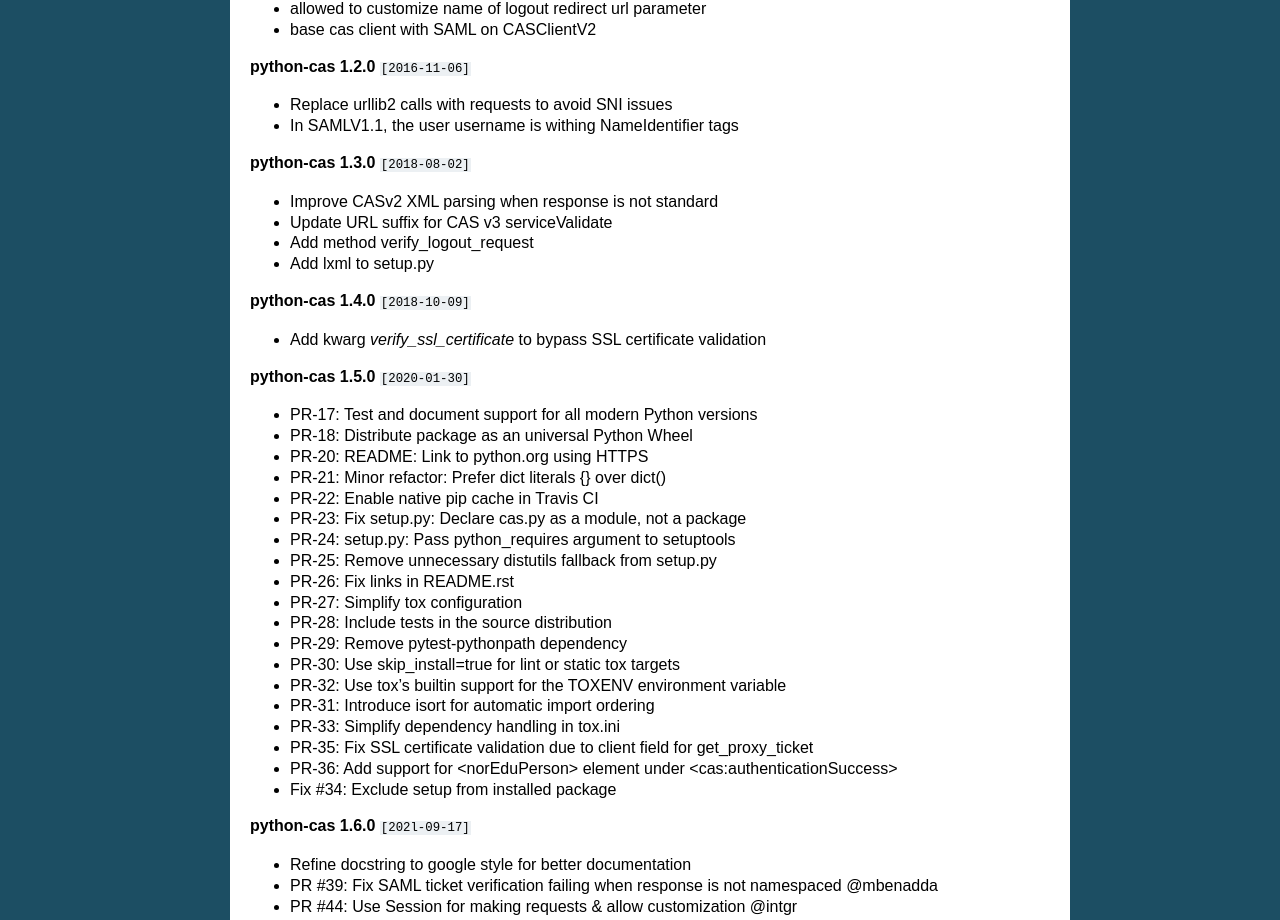
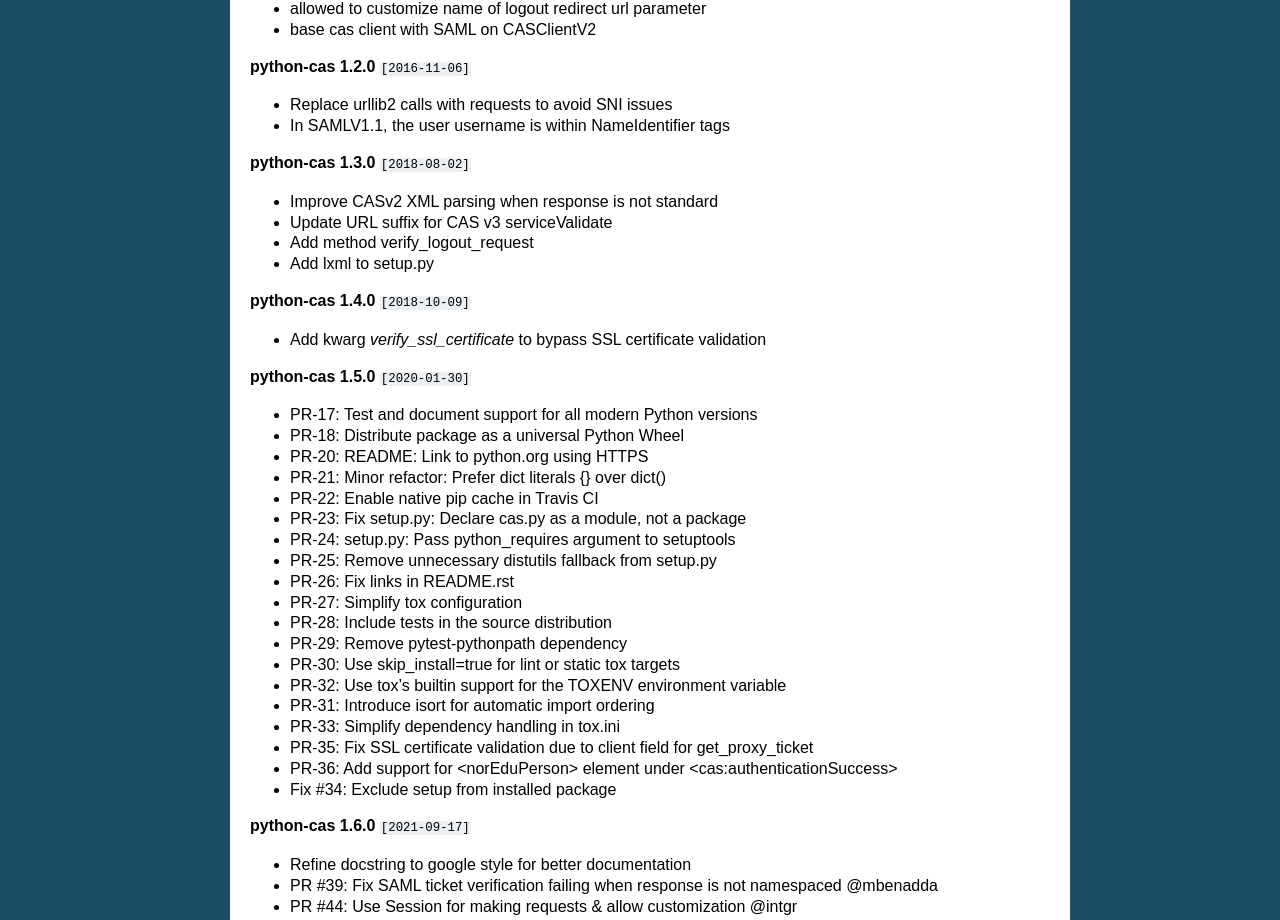
Before and after one commit to python-cas/python-cas, a Sphinx documentation site: the page built from docs/changelog.rst, in a window 1280 px wide. Shown: the part 369-1289 px from the top of the page. Built offline with Sphinx 7.4.7, drawn with Linux system fonts in a browser that asks for light colours.

Commit message:
Fix a few typos in changelog

```diff
--- a/docs/changelog.rst
+++ b/docs/changelog.rst
@@ -25,7 +25,7 @@
 **python-cas 1.2.0** ``[2016-11-06]``
 
 * Replace urllib2 calls with requests to avoid SNI issues
-* In SAMLV1.1, the user username is withing NameIdentifier tags
+* In SAMLV1.1, the user username is within NameIdentifier tags
 
 .. _commit history: https://github.com/python-cas/python-cas/commits
 .. _django-cas-ng: https://github.com/mingchen/django-cas-ng
@@ -46,7 +46,7 @@
 **python-cas 1.5.0** ``[2020-01-30]``
 
 * PR-17: Test and document support for all modern Python versions
-* PR-18: Distribute package as an universal Python Wheel
+* PR-18: Distribute package as a universal Python Wheel
 * PR-20: README: Link to python.org using HTTPS
 * PR-21: Minor refactor: Prefer dict literals {} over dict()
 * PR-22: Enable native pip cache in Travis CI
@@ -65,7 +65,7 @@
 * PR-36: Add support for <norEduPerson> element under <cas:authenticationSuccess>
 * Fix #34: Exclude setup from installed package
 
-**python-cas 1.6.0** ``[202l-09-17]``
+**python-cas 1.6.0** ``[2021-09-17]``
 
 * Refine docstring to google style for better documentation
 * PR #39: Fix SAML ticket verification failing when response is not namespaced @mbenadda
```
